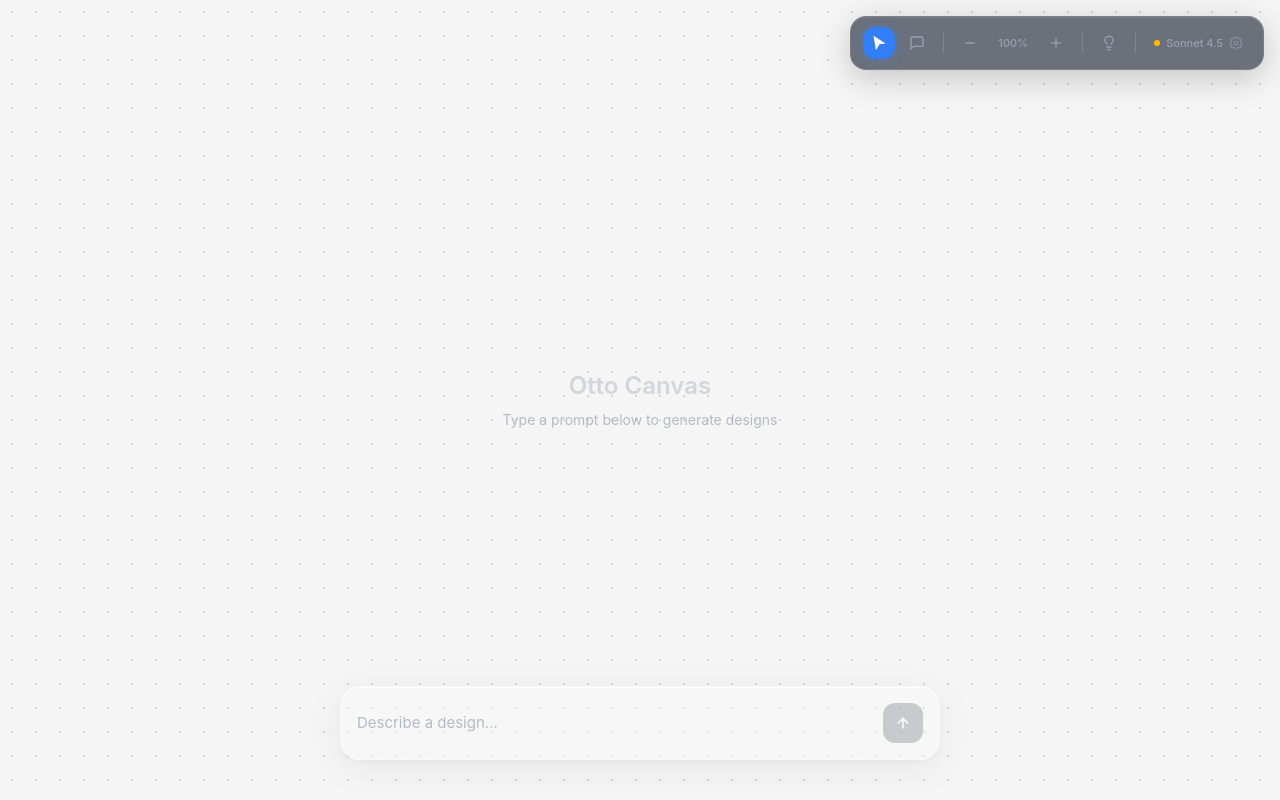
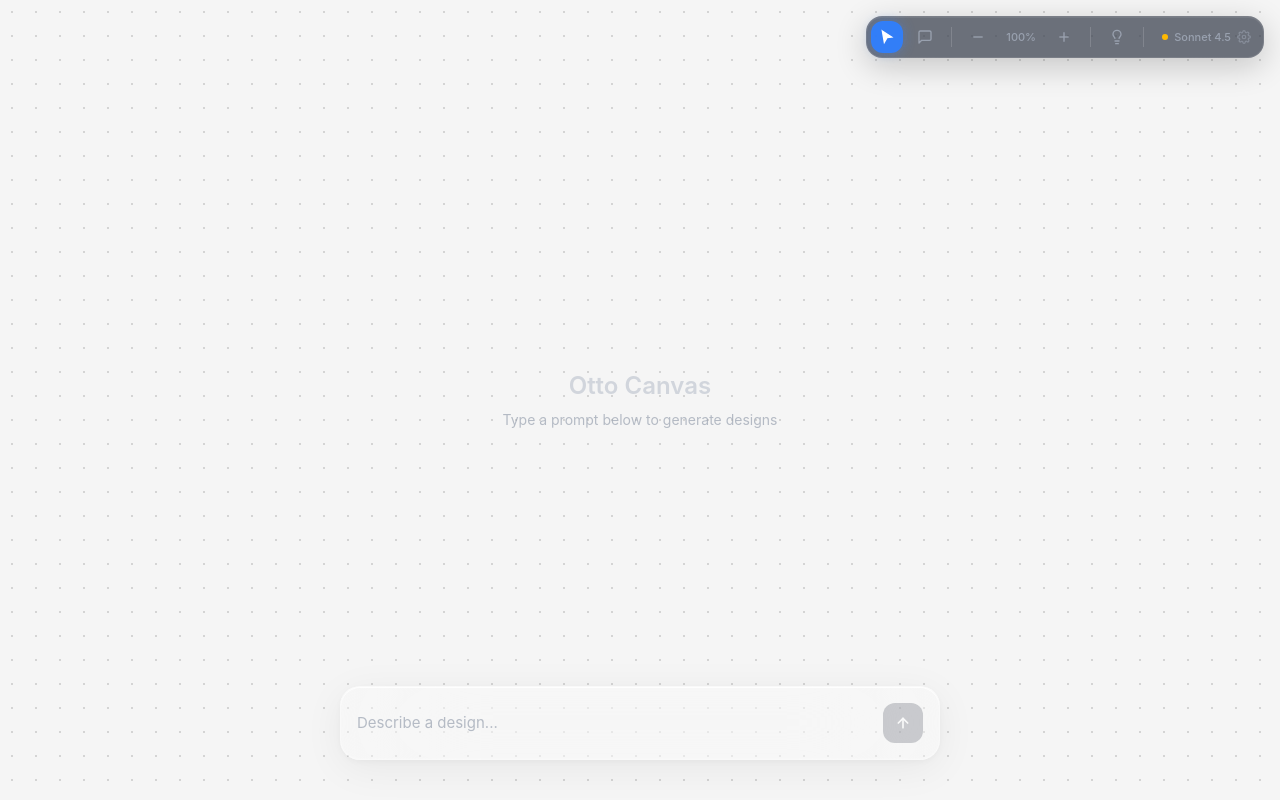
Before and after one commit to dylanfeltus/otto-canvas, a Next.js app: page / in a window 1280 px wide. Built offline with nearby package versions, Linux system fonts and the light colour scheme.

Commit message:
Toolbar: p-1

```diff
--- a/src/components/toolbar.tsx
+++ b/src/components/toolbar.tsx
@@ -35,7 +35,7 @@ export function Toolbar({
   const modelLabel = MODELS.find((m) => m.id === model)?.label || "Sonnet 4.5";
 
   return (
-    <div className="fixed top-4 right-4 z-50 flex items-center gap-1.5 rounded-2xl px-3 py-2.5 bg-gray-900/60 backdrop-blur-2xl border border-white/10 shadow-[0_8px_32px_rgba(0,0,0,0.2),inset_0_1px_0_rgba(255,255,255,0.08)]">
+    <div className="fixed top-4 right-4 z-50 flex items-center gap-1.5 rounded-2xl p-1 bg-gray-900/60 backdrop-blur-2xl border border-white/10 shadow-[0_8px_32px_rgba(0,0,0,0.2),inset_0_1px_0_rgba(255,255,255,0.08)]">
       {/* Select tool */}
       <ToolButton
         active={mode === "select"}
```
